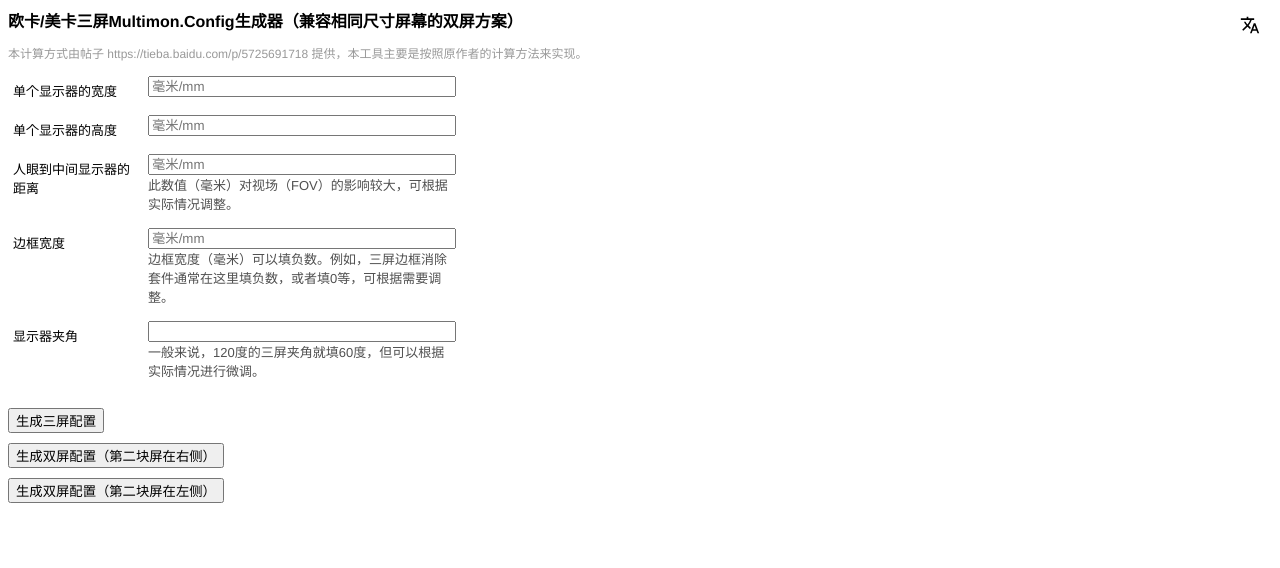
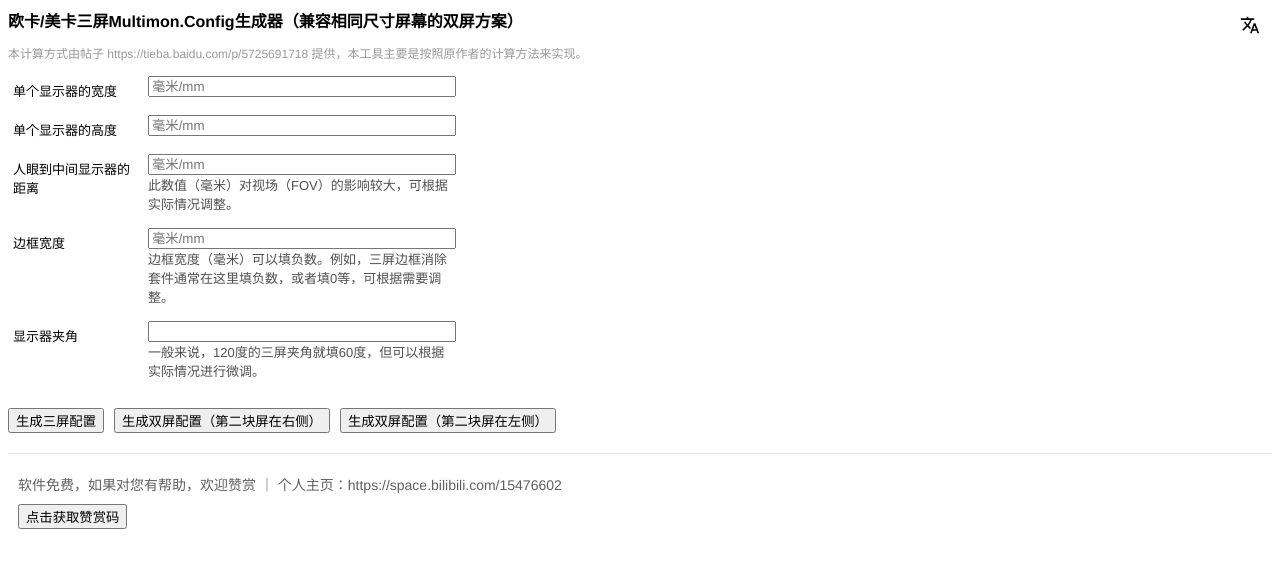
Before and after one commit to hjdshu/est-threescreen-config-creater, a Vue app in the folder app/: page / in a window 1280 px wide. Shown: the top 568 px of the page. Built offline with nearby package versions, Linux system fonts and the light colour scheme.

Commit message:
update-ui-v1.1.0

```diff
--- a/app/main.js
+++ b/app/main.js
@@ -23,7 +23,7 @@ function createWindow() {
   mainWindow = new BrowserWindow({
     resizable: true,
     // maximizable: tr,
-    width: 800, height: 800,
+    width: 800, height: 700,
     // frame: false,
     title: 'EST Config Creater',
     icon: path.join(__dirname, 'favicon.ico'),
--- a/app/src/App.vue
+++ b/app/src/App.vue
@@ -83,17 +83,27 @@
         <button @click="tryCreater2p">{{ $t("createbtn2") }}</button>
         <button @click="tryCreater2pLeft">{{ $t("createbtn3") }}</button>
       </div>
-      <br />
+      <div class="line"></div>
+      <div class="srp">
+        <div>软件免费，如果对您有帮助，欢迎赞赏 ｜ 个人主页：https://space.bilibili.com/15476602</div>
+        <div class="zansma">
+          <button @click="showzanshang = 1">点击获取赞赏码</button>
+          <!-- <span>赞赏码：</span> -->
+        </div>
+      </div>
       <div class="createResult" v-if="val">
         <button class="use" v-if="val" @click="about = true">{{ $t("about") }}</button>
         <button style="margin-left: 10px;" @click="val=''">返回</button>
         <textarea class="textarea" v-if="val" v-model="val" disabled></textarea>
       </div>
-      <br />
     </div>
     <div v-if="about">
       <button @click="about = false">{{ $t("returnText") }}</button>
       <About></About>
+    </div>
+    <div class="zanimg" @click="showzanshang = 0" v-if="showzanshang">
+      <div class="close">返回</div>
+      <img src="./zansma.jpg" alt="">
     </div>
   </div>
 </template>
@@ -136,6 +146,7 @@ export default {
   },
   data() {
     return {
+      showzanshang: 0,
       showWen: 1,
       val: "",
       sw: localStorage.getItem('est-config-sw') || null,
@@ -222,6 +233,59 @@ export default {
 }
 </style>
 <style lang="less" scoped>
+.zanimg{
+  .close{
+    position: absolute;
+    top: 20px;
+    left: 20px;
+    cursor: pointer;
+    border: 1px solid #acacac;
+    border-radius: 2px;
+    width: 100px;
+    height: 30px;
+    display: flex;
+    color: #696969;
+    align-items: center;
+    justify-content: center;
+  }
+  position: fixed;
+  width: 100%;
+  height: 100%;
+  top: 0;
+  left: 0;
+  background: #fff;
+  display: flex;
+  align-items: center;
+  justify-content: center;
+  img{
+    width: 60%;
+  }
+}
+.line{
+  width: 100%;
+  height: 1px;
+  background: #e6e6e6;
+  margin-top: 20px;
+}
+.srp{
+  margin-top: 10px;
+  font-size: 14px;
+  color: #606060;
+  border-radius: 5px;
+  padding: 10px;
+  width: 90%;
+  .th{
+    margin-top: 10px;
+  }
+}
+.zansma{
+  display: flex;
+  align-items: center;
+  span{
+    width: 80px;
+  }
+  margin-top: 10px;
+}
 .createResult{
   position: fixed;
   z-index: 0;
@@ -271,9 +335,13 @@ export default {
     }
   }
 }
-.btngroup button {
-  display: block;
+.btngroup{
+  display: flex;
   margin-bottom: 10px;
+  button {
+    display: block;
+    margin-right: 10px;
+  }
 }
 .use {
   margin-bottom: 10px;
@@ -295,7 +363,7 @@ export default {
 .textarea {
   display: block;
   width: 90%;
-  height: 600px;
+  height: 550px;
   margin-bottom: 5px;
 }
 .desp {
```
Also changed, not shown: app/src/zansma.jpg (added).
